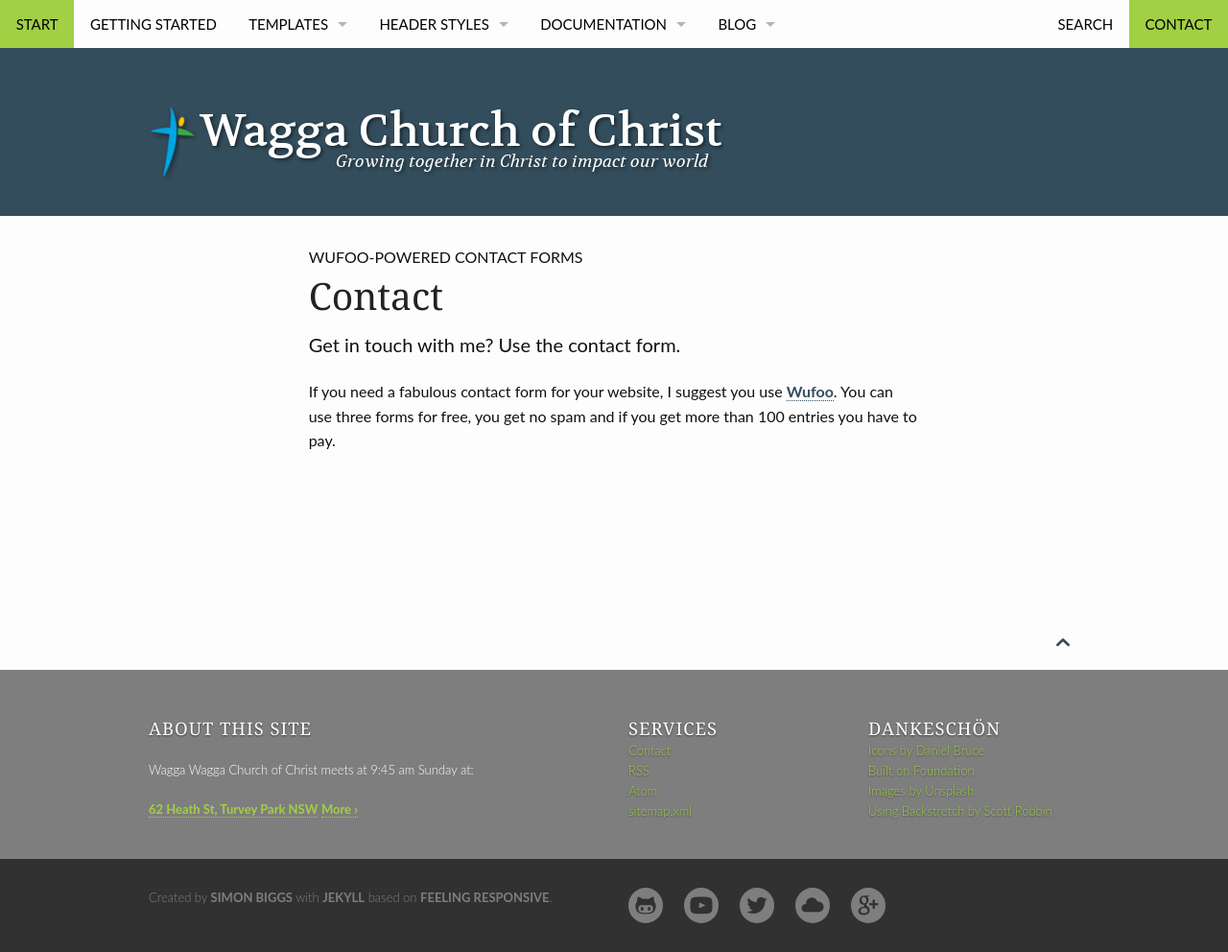
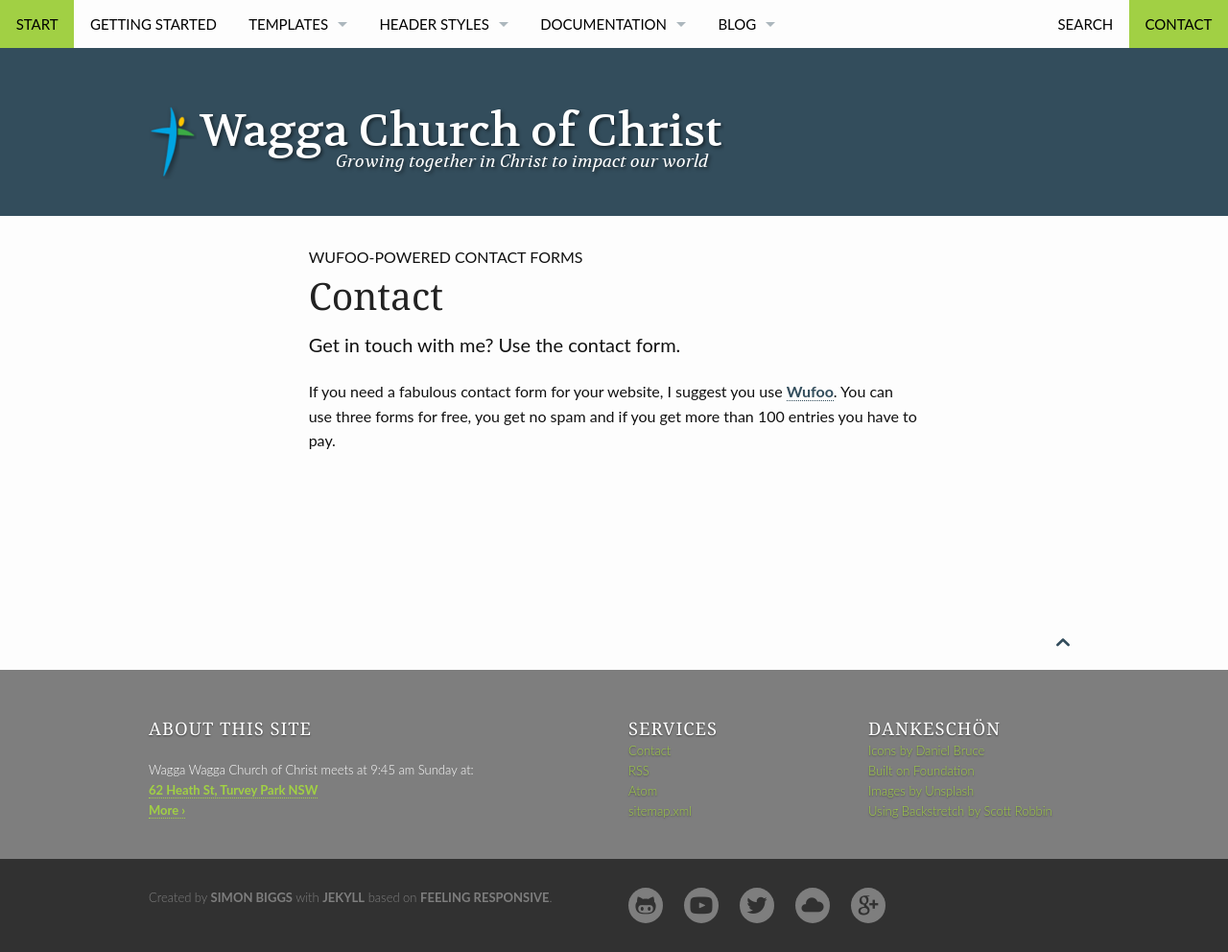
Before and after one commit to SimonBiggs/jekyll-google-drive, a Jekyll site: the page built from pages/contact.md, in a window 1280 px wide. Shown: the whole page at 96% size. Built offline with Jekyll 4.4.1, drawn with Linux system fonts in a browser that asks for light colours.

```diff
--- a/_config.yml
+++ b/_config.yml
@@ -14,7 +14,7 @@ title: 'Church of Christ'
 slogan: 'Growing together In Christ to impact our world'
 
 # The description is used on homepage and in the footer to quickly describe your website. Use a maximum of 150 characters for SEO-purposes.
-description: '<p>Wagga Wagga Church of Christ meets at 9:45 am Sunday at:</p><p><a href="https://goo.gl/maps/iPPbyEdZCoP2">62 Heath St, Turvey Park NSW</a></p>'
+description: '<p>Wagga Wagga Church of Christ meets at 9:45 am Sunday at:<br><a href="https://goo.gl/maps/iPPbyEdZCoP2">62 Heath St, Turvey Park NSW</a></p><br>'
 
 # The credits show up in the includes/_footer.html – It would be nice of you to leave a link to Phlow or Feeling Responsive as a thank you :)
 credits: '<p>Created by <a href="http://simonbiggs.net/">Simon Biggs</a> with <a href="http://jekyllrb.com/" target="_blank">Jekyll</a> based on <a href="http://phlow.github.io/feeling-responsive/">Feeling Responsive</a>.</p>'
```
